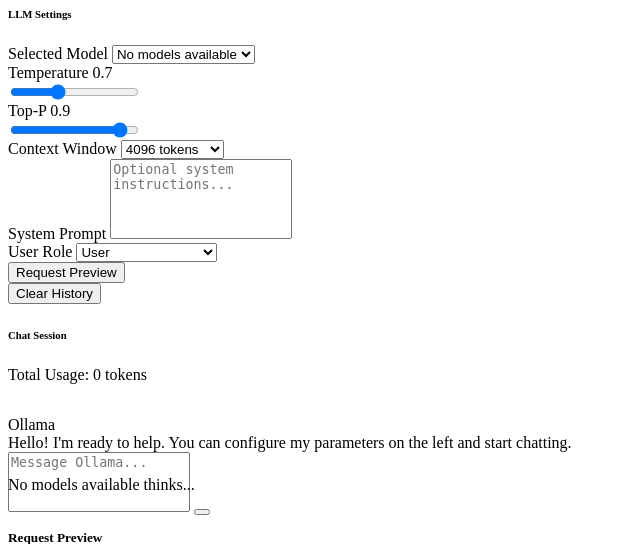
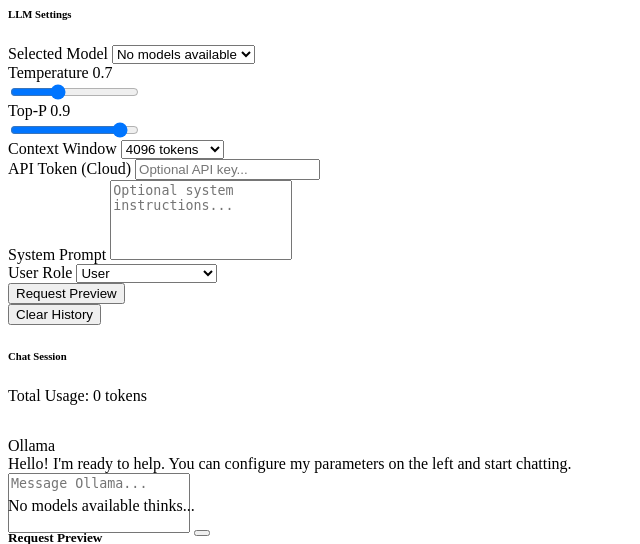
Before and after one commit to SolsticeOps/SolsticeOps-ollama, a Django app: template templates/core/partials/ollama_chat.html in a window 1280 px wide. Shown: the top 544 px of the page, without its empty margins (0-640 px from the left). Run offline with Django 3.2, Linux system fonts and the light colour scheme; the template is opened without the code that fills it, so the values that code supplies are empty; some libraries are stand-ins or nearby versions.

Commit message:
Add API Token field for cloud models and update request snippets

```diff
--- a/templates/core/partials/ollama_chat.html
+++ b/templates/core/partials/ollama_chat.html
@@ -46,6 +46,13 @@
                         <option value="16384">16384 tokens</option>
                         <option value="32768">32768 tokens</option>
                     </select>
+                </div>
+
+                <div class="mb-4">
+                    <label class="form-label small fw-bold text-muted">API Token (Cloud)</label>
+                    <input type="password" id="api-token-input-field" class="form-control form-control-sm bg-dark text-light border-secondary"
+                           placeholder="Optional API key..."
+                           oninput="document.getElementById('api-token-input').value = this.value;">
                 </div>
 
                 <div class="mb-4">
@@ -125,6 +132,7 @@
                     <input type="hidden" id="history-input" name="history" value="[]">
                     <input type="hidden" id="form-model-input" name="model" value="">
                     <input type="hidden" id="system-prompt-input" name="system_prompt" value="">
+                    <input type="hidden" id="api-token-input" name="api_token" value="">
                     <input type="hidden" id="user-role-input" name="user_role" value="user">
                     <input type="hidden" id="temperature-input" name="temperature" value="0.7">
                     <input type="hidden" id="top_p-input" name="top_p" value="0.9">
@@ -262,6 +270,7 @@
             var numCtx = document.getElementById('ctx-select').value;
             var system = document.getElementById('system-prompt-textarea').value;
             var role = document.getElementById('user-role-select').value;
+            var token = document.getElementById('api-token-input-field').value;
 
             var messages = [];
             if (system) messages.push({role: 'system', content: system});
@@ -279,14 +288,17 @@
             };
 
             var jsonPayload = JSON.stringify(payload, null, 2);
+            var headerSnippet = token ? `-H "Authorization: Bearer ${token}" ` : "";
 
             // cURL
-            document.getElementById('code-curl').innerText = `curl http://localhost:11434/api/chat -d '${jsonPayload}'`;
+            document.getElementById('code-curl').innerText = `curl http://localhost:11434/api/chat ${headerSnippet}-d '${jsonPayload}'`;
 
             // Python
+            var pythonHeaders = token ? `, headers={'Authorization': 'Bearer ${token}'}` : "";
             document.getElementById('code-python').innerText = `import ollama
 
-response = ollama.chat(
+client = ollama.Client(host='http://localhost:11434'${pythonHeaders})
+response = client.chat(
     model='${model}',
     messages=${JSON.stringify(messages, null, 4)},
     options={
@@ -298,9 +310,11 @@ response = ollama.chat(
 print(response['message']['content'])`;
 
             // Node.js
+            var nodeHeaders = token ? `, headers: { 'Authorization': 'Bearer ${token}' }` : "";
             document.getElementById('code-nodejs').innerText = `import ollama from 'ollama'
 
-const response = await ollama.chat({
+const client = new ollama.Ollama({ host: 'http://localhost:11434'${nodeHeaders} })
+const response = await client.chat({
   model: '${model}',
   messages: ${JSON.stringify(messages, null, 2)},
   options: {
```
Also changed, not shown: views.py (+8 -3 lines).
